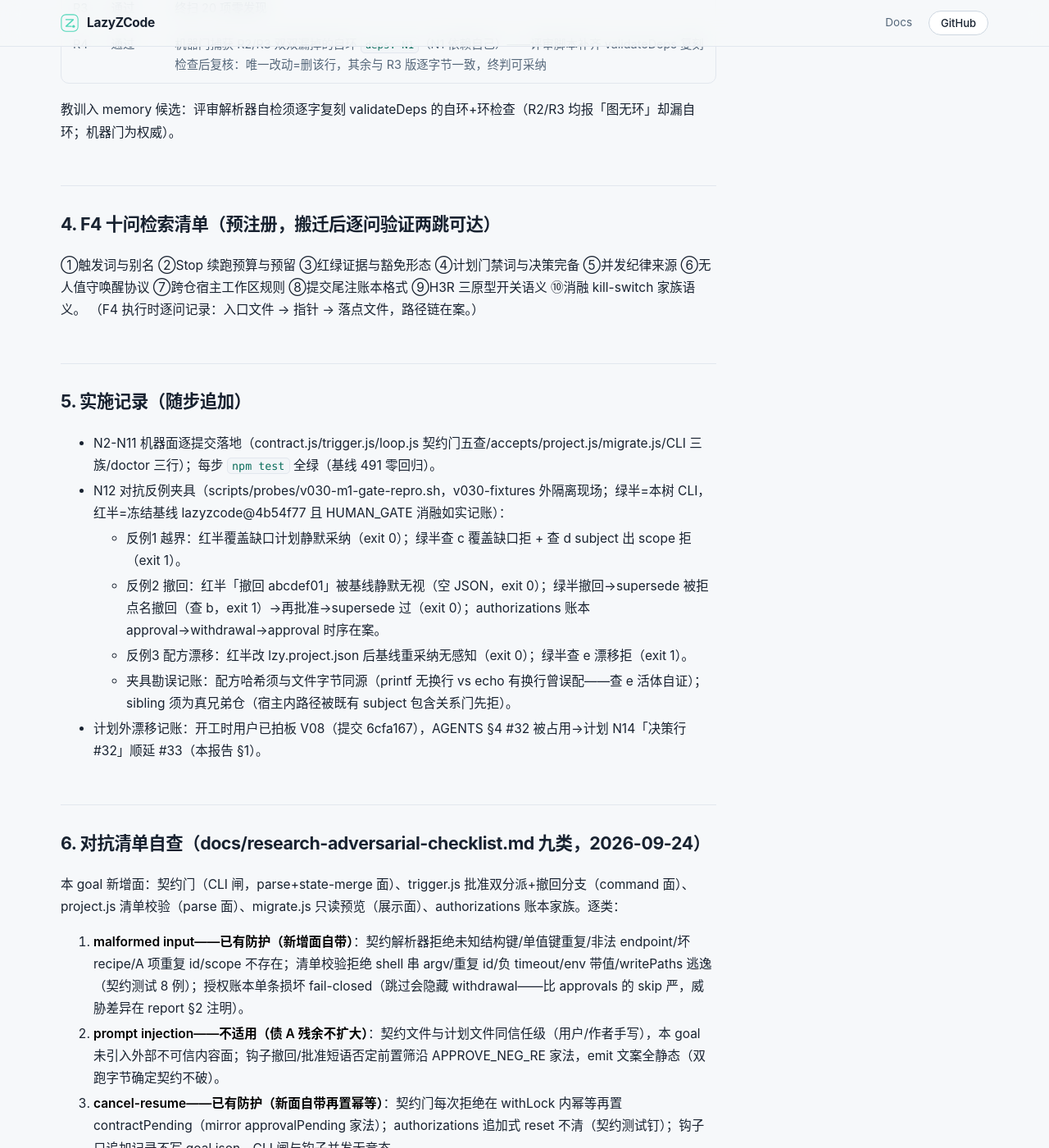
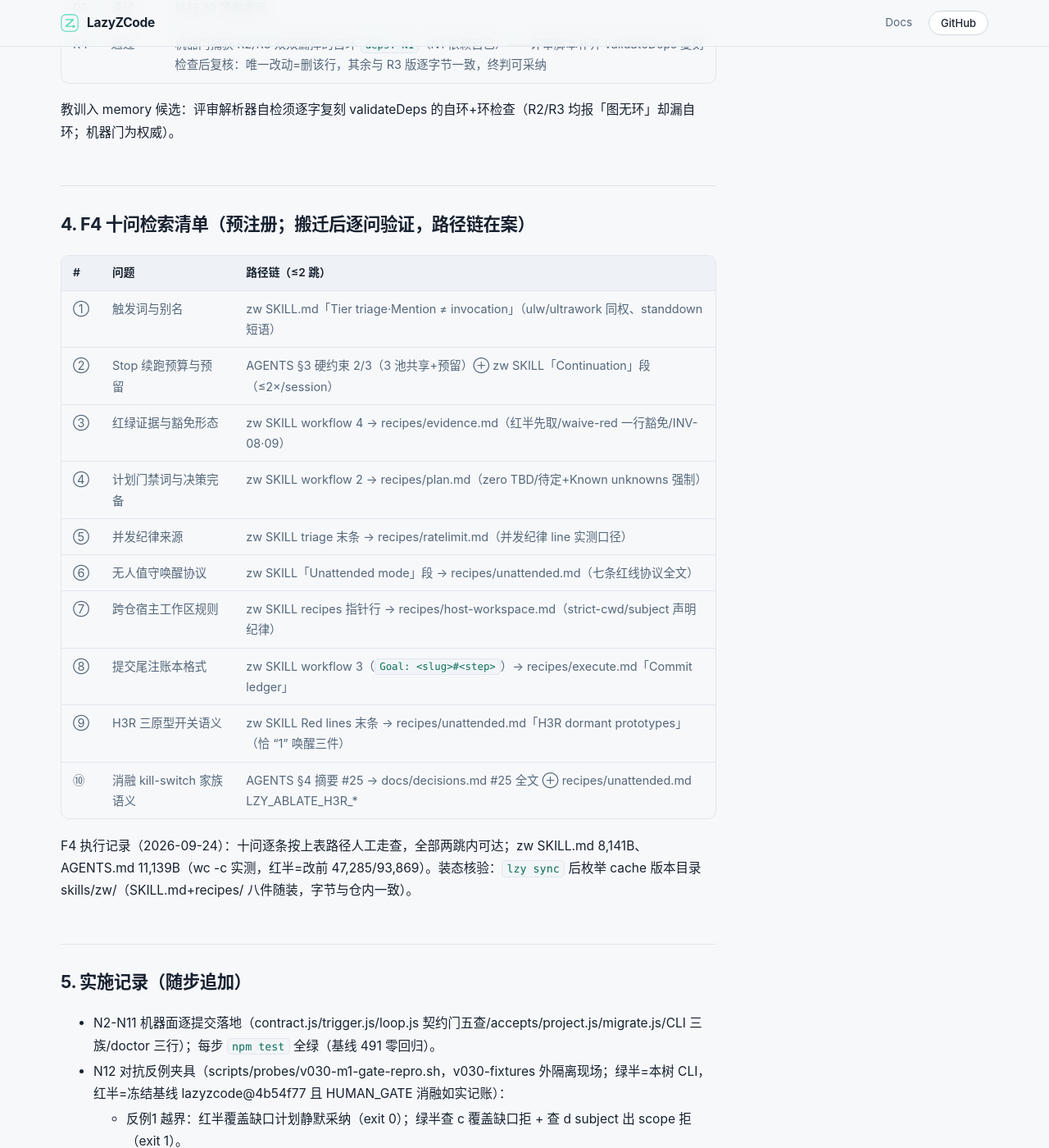
Before and after one commit to Acfufu/lazyzcode, a Jekyll site: the page built from docs/spikes/v030-m1-report.md, in a window 1280 px wide and 1400 px high, scrolled down 2177 px. Shown: the whole window at 82% size. Built offline with Jekyll 4.4.1, drawn with Linux system fonts in a browser that asks for light colours; our own code applies the rules of GitHub Pages for plain Markdown files.

Commit message:
docs(spikes): v030-m1 report — F4 ten-question retrieval paths completed
Goal: v030-m1#N14

```diff
--- a/docs/spikes/v030-m1-report.md
+++ b/docs/spikes/v030-m1-report.md
@@ -42,10 +42,22 @@ goal `v030-m1`（0.3.0 M1 项目与授权：需求契约 + 授权撤回 + 项目
 
 教训入 memory 候选：评审解析器自检须逐字复刻 validateDeps 的自环+环检查（R2/R3 均报「图无环」却漏自环；机器门为权威）。
 
-## 4. F4 十问检索清单（预注册，搬迁后逐问验证两跳可达）
+## 4. F4 十问检索清单（预注册；搬迁后逐问验证，路径链在案）
 
-①触发词与别名 ②Stop 续跑预算与预留 ③红绿证据与豁免形态 ④计划门禁词与决策完备 ⑤并发纪律来源 ⑥无人值守唤醒协议 ⑦跨仓宿主工作区规则 ⑧提交尾注账本格式 ⑨H3R 三原型开关语义 ⑩消融 kill-switch 家族语义。
-（F4 执行时逐问记录：入口文件 → 指针 → 落点文件，路径链在案。）
+| # | 问题 | 路径链（≤2 跳） |
+| --- | --- | --- |
+| ① | 触发词与别名 | zw SKILL.md「Tier triage·Mention ≠ invocation」（ulw/ultrawork 同权、standdown 短语） |
+| ② | Stop 续跑预算与预留 | AGENTS §3 硬约束 2/3（3 池共享+预留）⊕ zw SKILL「Continuation」段（≤2×/session） |
+| ③ | 红绿证据与豁免形态 | zw SKILL workflow 4 → recipes/evidence.md（红半先取/waive-red 一行豁免/INV-08·09） |
+| ④ | 计划门禁词与决策完备 | zw SKILL workflow 2 → recipes/plan.md（zero TBD/待定+Known unknowns 强制） |
+| ⑤ | 并发纪律来源 | zw SKILL triage 末条 → recipes/ratelimit.md（并发纪律 line 实测口径） |
+| ⑥ | 无人值守唤醒协议 | zw SKILL「Unattended mode」段 → recipes/unattended.md（七条红线协议全文） |
+| ⑦ | 跨仓宿主工作区规则 | zw SKILL recipes 指针行 → recipes/host-workspace.md（strict-cwd/subject 声明纪律） |
+| ⑧ | 提交尾注账本格式 | zw SKILL workflow 3（`Goal: <slug>#<step>`）→ recipes/execute.md「Commit ledger」 |
+| ⑨ | H3R 三原型开关语义 | zw SKILL Red lines 末条 → recipes/unattended.md「H3R dormant prototypes」（恰 "1" 唤醒三件） |
+| ⑩ | 消融 kill-switch 家族语义 | AGENTS §4 摘要 #25 → docs/decisions.md #25 全文 ⊕ recipes/unattended.md LZY_ABLATE_H3R_* |
+
+F4 执行记录（2026-09-24）：十问逐条按上表路径人工走查，全部两跳内可达；zw SKILL.md 8,141B、AGENTS.md 11,139B（wc -c 实测，红半=改前 47,285/93,869）。装态核验：`lzy sync` 后枚举 cache 版本目录 skills/zw/（SKILL.md+recipes/ 八件随装，字节与仓内一致）。
 
 ## 5. 实施记录（随步追加）
 
```
